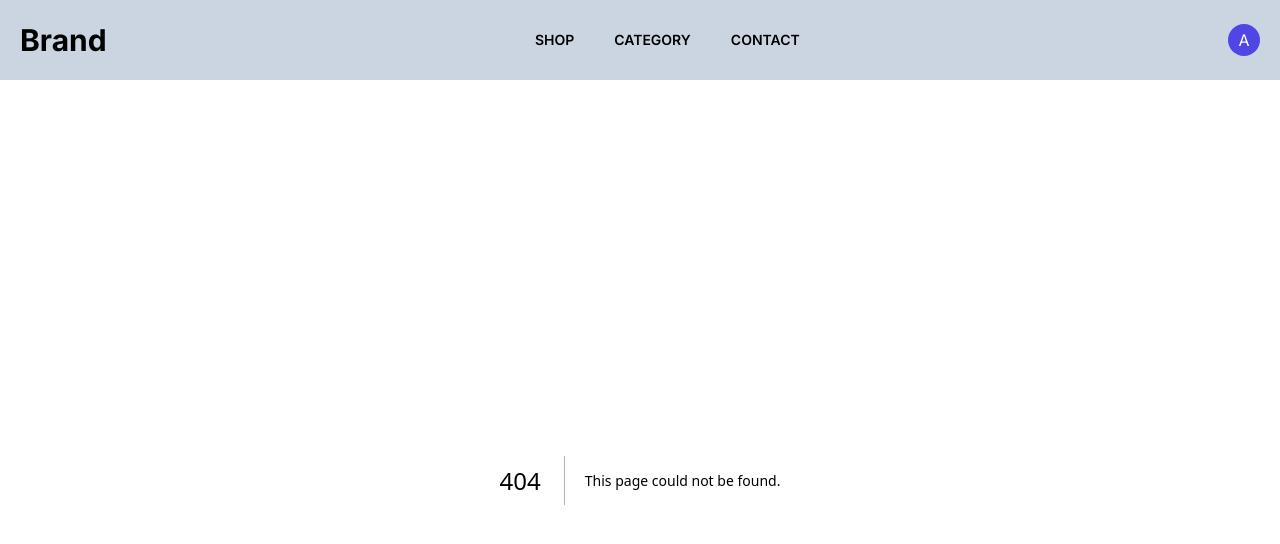
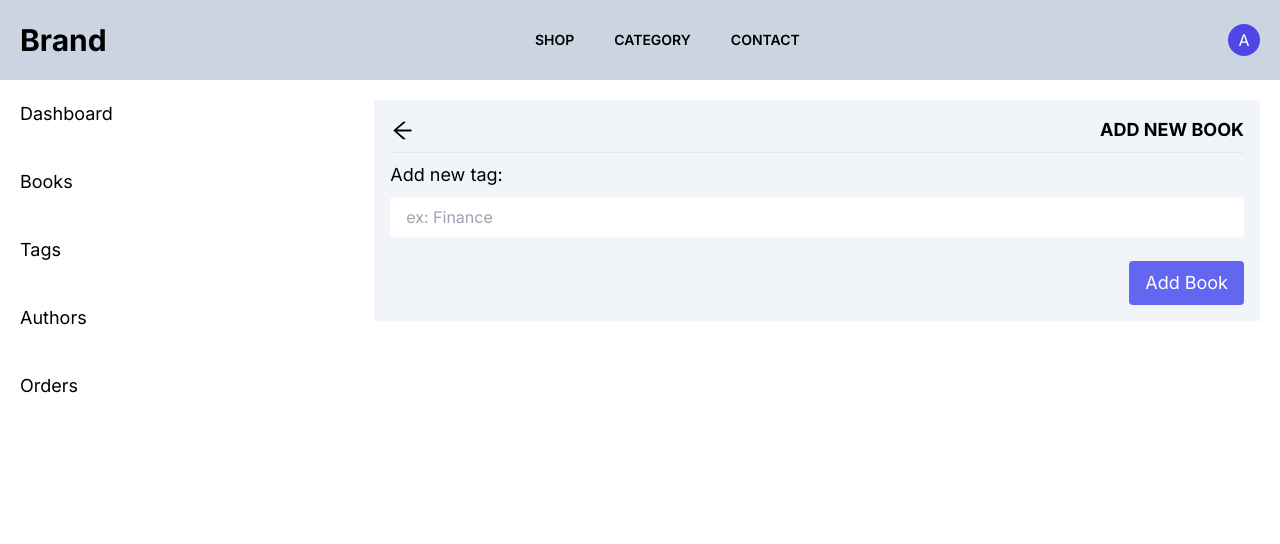
Before and after one commit to Moncef-Mhz/book-commerce, a Next.js app: page /admin/tags/new in a window 1280 px wide. Before the commit this address had no page. Shown: the top 544 px of the page. Built offline with nearby package versions, Linux system fonts and the light colour scheme.

Commit message:
adding tag to admin

```diff
--- /dev/null
+++ b/app/admin/tags/new/page.jsx
@@ -0,0 +1,68 @@
+"use client";
+import Link from "next/link";
+import React, { useState } from "react";
+import { AiOutlineArrowLeft } from "react-icons/ai";
+
+function page() {
+  //State
+  const [Tag, setTag] = useState("");
+
+  //adding tag to DB
+  const submitHandler = async (e) => {
+    e.preventDefault();
+
+    try {
+      const tag = Tag.toLowerCase();
+      //Posting the new tag to DB
+      const response = await fetch("/api/admin/tag/new", {
+        method: "POST",
+        body: JSON.stringify({ tag: tag }),
+      });
+
+      //checking response
+      if (response.ok) {
+        setTag("");
+      }
+    } catch (err) {
+      console.log(err);
+    }
+  };
+
+  return (
+    <div className=" w-full bg-slate-100 h-full p-4">
+      <div className="flex flex-row w-full  h-full border-b mb-2 pb-2  items-center justify-between">
+        <Link href="/admin/tags">
+          <AiOutlineArrowLeft size={25} />
+        </Link>
+        <h1 className="text-lg font-bold uppercase cursor-default">
+          Add new Book
+        </h1>
+      </div>
+      <form className="flex flex-col gap-4" onSubmit={submitHandler}>
+        <div className="flex flex-col gap-2">
+          <label htmlFor="" className="text-lg">
+            Add new tag:
+          </label>
+          <input
+            type="text"
+            value={Tag}
+            onChange={(e) => setTag(e.target.value)}
+            className="px-4 py-2 rounded outline-indigo-500 "
+            placeholder="ex: Finance"
+            required
+          />
+        </div>
+        <div className="mt-2 flex items-center justify-end">
+          <button
+            className="bg-indigo-500 text-white px-4 py-2 rounded text-lg"
+            onSubmit={submitHandler}
+          >
+            Add Book
+          </button>
+        </div>
+      </form>
+    </div>
+  );
+}
+
+export default page;
--- a/app/admin/tags/page.jsx
+++ b/app/admin/tags/page.jsx
@@ -1,8 +1,24 @@
+"use client";
 import Link from "next/link";
-import React from "react";
+import React, { useEffect, useState } from "react";
 import { AiOutlinePlus } from "react-icons/ai";
 
 function TagsPage() {
+  //State
+  const [tags, setTags] = useState([]);
+
+  //fetching Tags from DB
+  const fetchTags = async () => {
+    const response = await fetch("/api/admin/tag");
+    const data = await response.json();
+
+    setTags(data);
+  };
+
+  useEffect(() => {
+    fetchTags();
+  }, []);
+
   return (
     <div className="flex flex-col bg-slate-100 p-4 ">
       <div className="border-b mb-2 pb-2 flex justify-between w-full items-center">
@@ -10,18 +26,18 @@ function TagsPage() {
           href="/admin/books"
           className="text-lg font-bold uppercase cursor-default"
         >
-          All books
+          All tags
         </Link>
         <Link
-          href="/admin/books/new"
+          href="/admin/tags/new"
           className="bg-indigo-500 px-4 py-1 rounded"
         >
           <AiOutlinePlus size={25} color="white" />
         </Link>
       </div>
-      {/* {product.map((item) => (
-        <div key={item.id}>{item.title}</div>
-      ))} */}
+      {tags.map((item) => (
+        <div key={item._id}>{item.tag}</div>
+      ))}
     </div>
   );
 }
--- /dev/null
+++ b/app/api/admin/tag/new/route.js
@@ -0,0 +1,20 @@
+import Tags from "@models/Tag";
+import { connectToDB } from "@utils/ConnectToDB";
+
+export const POST = async (req) => {
+  const { tag } = await req.json();
+
+  try {
+    console.log(tag);
+    await connectToDB();
+
+    const newTag = new Tags({
+      tag,
+    });
+
+    await newTag.save();
+    return new Response(JSON.stringify(newTag), { status: 201 });
+  } catch (err) {
+    return new Response("Failed to create a new tag", { status: 500 });
+  }
+};
--- /dev/null
+++ b/app/api/admin/tag/route.js
@@ -0,0 +1,14 @@
+import Tags from "@models/Tag";
+import { connectToDB } from "@utils/ConnectToDB";
+
+export const GET = async () => {
+  try {
+    connectToDB();
+    const tags = await Tags.find({});
+    return new Response(JSON.stringify(tags), { status: 200 });
+  } catch (err) {
+    return new Response("Faild to fetch all Tags", {
+      status: 500,
+    });
+  }
+};
```
